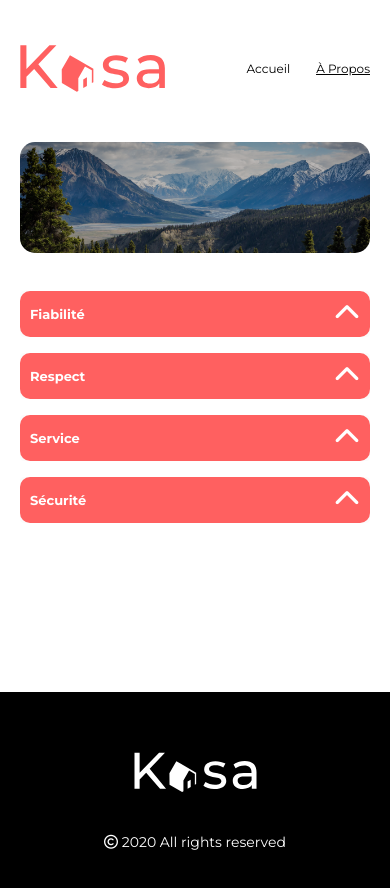
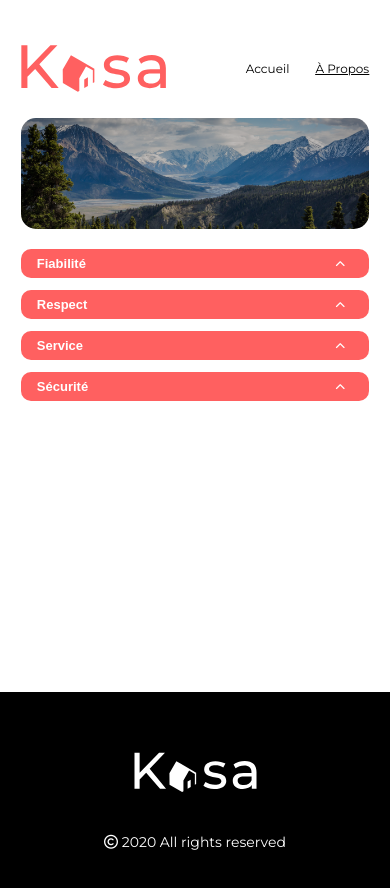
Before and after one commit to pradierh/Pradier_Hugo_5_REACT_160724, a React (Vite) app in the folder my-app/: page /about in a window 390 px wide. Shown: the top 888 px of the page. Built offline with nearby package versions, Linux system fonts and the light colour scheme.

Commit message:
all UX / UI done

```diff
--- a/my-app/src/components/About/Collapsible.jsx
+++ /dev/null
@@ -1,80 +0,0 @@
-import React, { useEffect, useRef, useState } from "react";
-
-const Collapsible = ({
-	open = false,
-	collapsibleClassName = "collapsible-card-edonec",
-	headerClassName = "collapsible-header-edonec",
-	titleClassName = "title-text-edonec",
-	iconButtonClassName = "collapsible-icon-button-edonec",
-	contentClassName = "collapsible-content-edonec",
-	contentContainerClassName = "collapsible-content-padding-edonec",
-	children,
-	header,
-}) => {
-	const [isOpen, setIsOpen] = useState(open);
-	const [height, setHeight] = useState(open ? undefined : 0);
-	const [animationClass, setAnimationClass] = useState(
-		open ? "opening" : "closing"
-	);
-	const ref = useRef(null);
-
-	const handleFilterOpening = () => {
-		setIsOpen((prev) => {
-			if (prev) {
-				setAnimationClass("closing");
-			} else {
-				setAnimationClass("opening");
-			}
-			return !prev;
-		});
-	};
-
-	useEffect(() => {
-		if (isOpen) {
-			setHeight(ref.current?.getBoundingClientRect().height + 5);
-			setAnimationClass("opening");
-		} else {
-			setHeight(0);
-		}
-	}, [isOpen]);
-
-	useEffect(() => {
-		if (!height && !isOpen) {
-			const timeout = setTimeout(() => {
-				setAnimationClass("");
-			}, 300);
-			return () => clearTimeout(timeout);
-		}
-	}, [height, isOpen]);
-
-	const iconRotationClass = isOpen ? "rotate" : "";
-
-	return (
-		<div className={collapsibleClassName}>
-			<div className={headerClassName}>
-				<div className={titleClassName}>{header}</div>
-				<button
-					type="button"
-					className={`${iconButtonClassName} ${iconRotationClass}`}
-					onClick={handleFilterOpening}
-				>
-					<i
-						className={`fa-solid fa-chevron-up fa-2x ${
-							isOpen ? "rotate-icon" : ""
-						}`}
-					/>
-				</button>
-			</div>
-			<div
-				className={`${contentClassName} ${animationClass}`}
-				style={{ height }}
-			>
-				<div ref={ref}>
-					<div className={contentContainerClassName}>{children}</div>
-				</div>
-			</div>
-		</div>
-	);
-};
-
-export default Collapsible;
--- /dev/null
+++ b/my-app/src/components/Global/Collapsible.jsx
@@ -0,0 +1,40 @@
+import React, { useState, useRef } from "react";
+
+const Collapsible = ({ title, children }) => {
+	const [isOpen, setIsOpen] = useState(false);
+	const contentRef = useRef(null);
+
+	const toggleCollapsible = () => {
+		setIsOpen(!isOpen);
+	};
+
+	return (
+		<div className="collapsible">
+			<button
+				className={`collapsible-toggle ${isOpen ? "open-toggle" : ""}`}
+				onClick={toggleCollapsible}
+			>
+				{title}
+				<i
+					className={`fas fa-chevron-up ${isOpen ? "rotate" : ""}`}
+				></i>
+			</button>
+			<div
+				ref={contentRef}
+				className={`collapsible-content ${isOpen ? "open" : ""}`}
+				style={{
+					maxHeight: isOpen
+						? `${contentRef.current.scrollHeight}px`
+						: "0px",
+					marginTop: "-8px",
+					position: "relative",
+					zIndex: "1",
+				}}
+			>
+				{children}
+			</div>
+		</div>
+	);
+};
+
+export default Collapsible;
--- a/my-app/src/index.scss
+++ b/my-app/src/index.scss
@@ -12,9 +12,11 @@ body {
 }
 
 .container {
+	width: 86.11%;
+	display: flex;
+	flex-direction: column;
 	max-width: 1240px;
 	min-height: 82vh;
-	padding: 0 100px;
 }
 
 .about,
@@ -78,6 +80,75 @@ footer {
 		margin-top: 40px;
 		font-size: 24px;
 		color: white;
+	}
+}
+
+.collapsible {
+	animation: fadeIn 0.5s ease forwards;
+	font-weight: 300;
+	font-size: 18px;
+	margin: 1rem 0;
+	border-radius: 5px;
+	.collapsible-toggle {
+		font-weight: 600;
+		transition: 0.3s ease-out;
+		position: relative;
+		z-index: 2;
+		border-radius: 10px;
+		display: flex;
+		align-items: center;
+		justify-content: space-between;
+		background-color: #ff6060;
+		color: white;
+		padding: 10px 1rem;
+		border: none;
+		cursor: pointer;
+		font-size: 1.2rem;
+		width: 100%;
+		text-align: left;
+		.fas {
+			font-size: 32px;
+			margin-right: 0.5rem;
+			transition: transform 0.3s;
+		}
+		.rotate {
+			transform: rotate(-180deg);
+		}
+	}
+	.open-toggle {
+		border-radius: 5px !important;
+		transition: 0.3s ease-out;
+	}
+	.collapsible-content {
+		background-color: #fbfbfb;
+		color: black;
+		max-height: 0;
+		overflow: hidden;
+		transition: max-height 0.3s ease-out;
+		padding: 0 20px;
+		border-radius: 5px;
+		.words-equipments {
+			p:first-child {
+				margin-top: 20px;
+			}
+			p {
+				margin: 5px 20px 5px 0px;
+			}
+		}
+		p {
+			margin-block-start: 0px;
+			margin-block-end: 0px;
+			margin-inline-start: 0px;
+			margin-inline-end: 0px;
+			unicode-bidi: isolate;
+			margin: 20px;
+			margin-left: 0px;
+			margin-top: 28px;
+		}
+	}
+	.collapsible-content.open {
+		transition: 0.3s ease-out;
+		border-radius: 5px;
 	}
 }
 
@@ -208,75 +279,10 @@ footer {
 		flex-direction: column;
 		justify-content: center;
 		align-items: center;
+		.collapsible {
+			width: 82.5%;
+		}
 	}
-}
-
-.fa-2x {
-	font-size: 32px;
-}
-.collapsible-card-edonec {
-	animation: fadeIn 0.5s ease forwards;
-	width: 75%;
-	border-radius: 4px;
-	margin-bottom: 1rem;
-	overflow: hidden;
-	background-color: #fbfbfb;
-}
-
-.collapsible-header-edonec {
-	background-color: #ff6060;
-	display: flex;
-	justify-content: space-between;
-	align-items: center;
-	padding: 13px;
-	border-radius: 10px;
-}
-
-.title-text-edonec {
-	font-weight: bold;
-	font-size: 18px;
-}
-
-.collapsible-icon-button-edonec {
-	background: none;
-	border: none;
-	cursor: pointer;
-}
-
-.collapsible-content-edonec {
-	color: black;
-	overflow: hidden;
-	transition: height 0.3s ease;
-}
-
-.collapsible-content-padding-edonec {
-	font-size: 18px;
-	padding: 1rem;
-}
-
-.fas-edonec {
-	transform: rotate(0deg);
-	transition: transform 0.3s ease;
-}
-
-.fa-chevron-down-edonec.down {
-	transform: rotate(180deg);
-}
-
-.fa-chevron-down-edonec.up {
-	transform: rotate(0deg);
-}
-.rotate-center-edonec {
-	display: inline-block;
-}
-.fa-chevron-up {
-	color: white;
-}
-.content {
-	padding: 0 18px;
-	display: none;
-	overflow: hidden;
-	background-color: #f1f1f1;
 }
 
 /* ------------------- HOUSING ------------------------ */
@@ -290,7 +296,8 @@ footer {
 		overflow: hidden;
 		margin-bottom: 30px;
 		border-radius: 25px;
-
+		display: flex;
+		justify-content: center;
 		img {
 			width: 100%;
 			height: 100%;
@@ -298,27 +305,36 @@ footer {
 			object-fit: cover;
 			border-radius: 25px;
 		}
-		.carousel__btn {
+		button {
+			background-color: Transparent;
+			background-repeat: no-repeat;
+			border: none;
+			cursor: pointer;
+			overflow: hidden;
+			outline: none;
 			position: absolute;
 			top: 50%;
 			transform: translateY(-50%);
-			background-color: rgba(0, 0, 0, 0.5);
 			color: white;
-			font-size: 1.5rem;
-			border: none;
+			font-size: 80px;
 			padding: 1rem;
-			cursor: pointer;
 			z-index: 1;
 			transition: background-color 0.3s;
 		}
-		.carousel__btn:hover {
-			background-color: rgba(0, 0, 0, 0.8);
-		}
-		.carousel__btn--prev {
+		.button_left {
 			left: 0;
 		}
-		.carousel__btn--next {
+		.button_right {
 			right: 0;
+		}
+		.carousel_index_indicator {
+			height: 95%;
+			display: flex;
+			align-items: end;
+			position: absolute;
+			span {
+				font-size: 18px;
+			}
 		}
 	}
 	.info-panel {
@@ -412,9 +428,8 @@ footer {
 		display: flex;
 		flex-direction: row;
 		justify-content: space-between;
-		.collapsible-card-edonec {
-			width: 46.8%;
-			border-radius: 10px;
+		.collapsible {
+			width: 47%;
 		}
 	}
 }
@@ -470,13 +485,6 @@ footer {
 	}
 }
 
-.collapsible-icon-button-edonec.rotate i {
-	transition: transform 0.5s ease;
-}
-.collapsible-icon-button-edonec.rotate i {
-	transform: rotate(-180deg);
-}
-
 /* --------------------- RESPONSIVTY ------------------------ */
 @media only screen and (max-width: 1439px) {
 	.home {
@@ -495,9 +503,8 @@ footer {
 /* Styles pour les écrans de taille moyenne (tablettes) */
 @media only screen and (max-width: 1024px) {
 	.container {
-		padding: 0 50px;
+		width: 89.33%;
 	}
-
 	.housing {
 		.info-panel {
 			flex-direction: column;
@@ -536,7 +543,7 @@ footer {
 			flex-direction: column;
 			width: 100%;
 			margin-top: 0px;
-			.collapsible-card-edonec {
+			.collapsible {
 				width: 100%;
 			}
 		}
@@ -544,7 +551,7 @@ footer {
 
 	.about {
 		.collapsibles-container {
-			.collapsible-card-edonec {
+			.collapsible {
 				width: 100%;
 			}
 		}
@@ -555,6 +562,7 @@ footer {
 	.home {
 		.cards-background {
 			padding-top: 0px;
+			padding-bottom: 27px;
 			background-color: white;
 			.cards-container {
 				width: 100%;
@@ -576,19 +584,15 @@ footer {
 /* Styles pour les écrans de petite taille (smartphones) */
 @media only screen and (max-width: 600px) {
 	.container {
-		max-width: 1240px;
-		min-height: 82vh;
-		padding: 0 20px;
+		width: 89.33%;
 	}
 
 	.fa-2x {
 		font-size: 26px;
 	}
 
-	.collapsible-content-padding-edonec {
-		font-size: 12px;
-	}
 	header {
+		margin-bottom: 26px;
 		height: 47px;
 		img {
 			height: 100%;
@@ -615,6 +619,7 @@ footer {
 	}
 	.home {
 		.banner {
+			margin-top: 0px;
 			margin-bottom: 22px;
 			filter: none;
 			height: 111px;
@@ -645,6 +650,12 @@ footer {
 		.carousel {
 			height: 255px;
 			margin-bottom: 15px;
+			button {
+				font-size: 24px;
+			}
+			.carousel_index_indicator {
+				display: none;
+			}
 		}
 		.info-panel {
 			flex-direction: column;
@@ -696,6 +707,9 @@ footer {
 				}
 			}
 		}
+		footer {
+			margin-top: 30px;
+		}
 	}
 
 	.notfound {
@@ -723,19 +737,38 @@ footer {
 	.about {
 		.banner {
 			height: 111px;
+			margin-bottom: 0px;
+		}
+		.collapsibles-container .collapsible:last-child {
+			margin-bottom: 30px;
 		}
 	}
 
 	.collapsibles-container {
-		flex-direction: column;
-		width: 100%;
 		margin-top: 0px;
-		.collapsible-card-edonec {
-			width: 100%;
-			.collapsible-header-edonec {
-				padding: 10px;
-				.title-text-edonec {
+		.collapsible {
+			margin-top: 20px;
+			margin-bottom: 0px;
+			.collapsible-toggle {
+				font-size: 13px;
+				padding: 7px 1rem;
+				i {
+					font-size: 10px;
+				}
+			}
+			.collapsible-content {
+				p {
 					font-size: 13px;
+				}
+				.words-equipments {
+					font-size: 13px;
+					p:first-child {
+						margin-top: 20px;
+					}
+					p {
+						font-size: 13px;
+						margin: 5px 20px 5px 0px;
+					}
 				}
 			}
 		}
--- a/my-app/src/pages/About.jsx
+++ b/my-app/src/pages/About.jsx
@@ -2,7 +2,13 @@ import React from "react";
 import Header from "../components/Global/Header";
 import Footer from "../components/Global/Footer";
 import Banner from "../components/About/Banner";
-import Collapsible from "../components/About/Collapsible";
+import Collapsible from "../components/Global/Collapsible";
+
+const content_first = `	Les annonces postées sur Kasa garantissent une fiabilité totale. Les photos sont conformes aux logements, et toutes les informations sont régulièrement vérifiées pas nos équipes.`;
+
+const content_second = `La bienveillance fait partie des valeurs fondatrices de Kasa. Tout comportement discrinatoire ou de perturbation du voisinage entraînera une exclusion de notre plateforme.`;
+
+const content_third = `	La sécurité est la priorité de Kasa. Aussi bien pour nos hôtes que pour les voyageurs, chaque logement correspond aux critères de sécurité établis par nos services. En laissant une note aussi bien à l'hôte qu'au locatiare, cela permet à ns équipes de vérifier que les standards sont bien respectés. Nous organisons également des ateliers sur la sécurité domestique pour nos hôtes.`;
 
 const About = () => {
 	return (
@@ -11,32 +17,17 @@ const About = () => {
 				<Header />
 				<Banner />
 				<div className="collapsibles-container">
-					<Collapsible close header="Fiabilité">
-						Les annonces postées sur Kasa garantissent une fiabilité
-						totale. Les photos sont conformes aux logements, et
-						toutes les informations sont régulièrement vérifiées pas
-						nos équipes.
+					<Collapsible title="Fiabilité">
+						<p>{content_first}</p>
 					</Collapsible>
-					<Collapsible close header="Respect">
-						La bienveillance fait partie des valeurs fondatrices de
-						Kasa. Tout comportement discrinatoire ou de perturbation
-						du voisinage entraînera une exclusion de notre
-						plateforme.
+					<Collapsible title="Respect">
+						<p>{content_second}</p>
 					</Collapsible>
-					<Collapsible close header="Service">
-						La bienveillance fait partie des valeurs fondatrices de
-						Kasa. Tout comportement discrinatoire ou de perturbation
-						du voisinage entraînera une exclusion de notre
-						plateforme.
+					<Collapsible title="Service">
+						<p>{content_second}</p>
 					</Collapsible>
-					<Collapsible close header="Sécurité">
-						La sécurité est la priorité de Kasa. Aussi bien pour nos
-						hôtes que pour les voyageurs, chaque logement correspond
-						aux critères de sécurité établis par nos services. En
-						laissant une note aussi bien à l'hôte qu'au locatiare,
-						cela permet à ns équipes de vérifier que les standards
-						sont bien respectés. Nous organisons également des
-						ateliers sur la sécurité domestique pour nos hôtes.
+					<Collapsible title="Sécurité">
+						<p>{content_third}</p>
 					</Collapsible>
 				</div>
 			</div>
```
Also changed, not shown: my-app/src/components/Housing/Carousel.jsx (+28 -24 lines), my-app/src/components/Housing/Infos/Description.jsx (deleted, +0 -9 lines), my-app/src/components/Housing/Infos/Equipments.jsx (deleted, +0 -9 lines), my-app/src/pages/Housing.jsx (+14 -7 lines).
